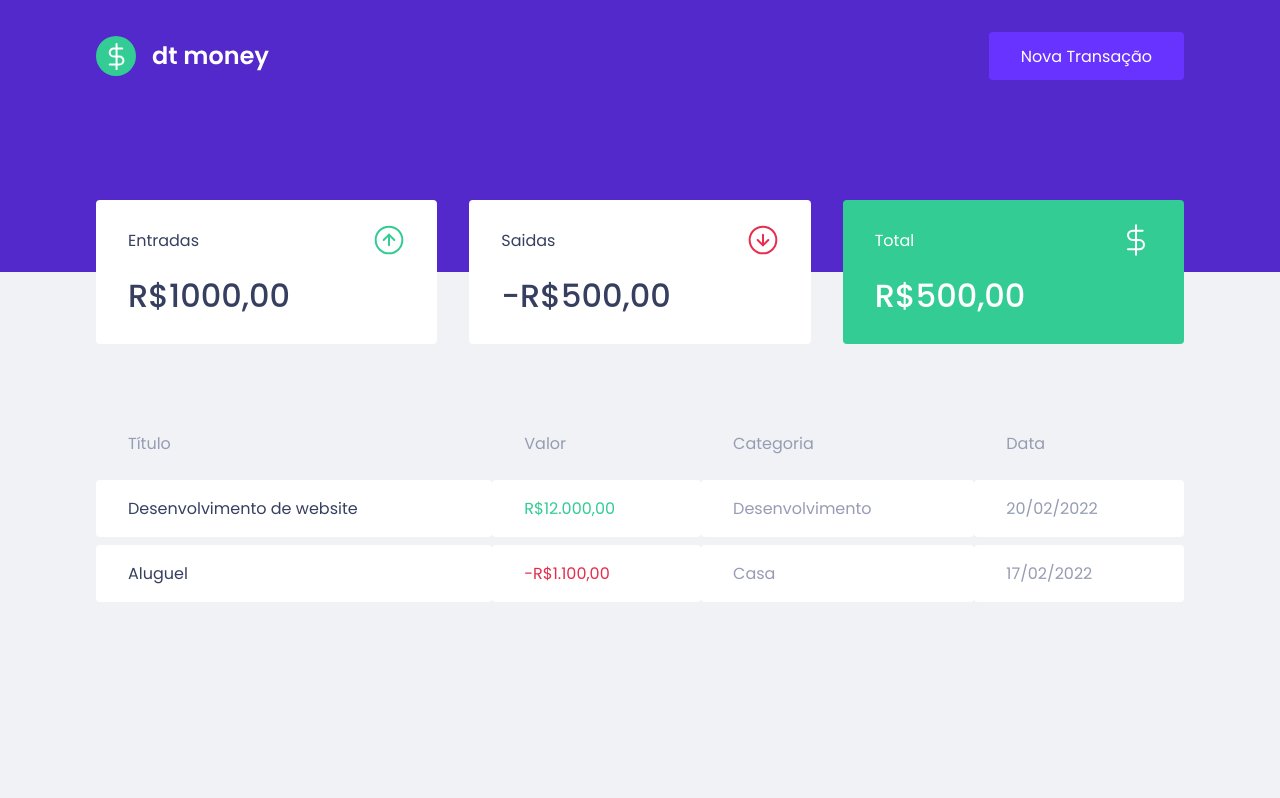
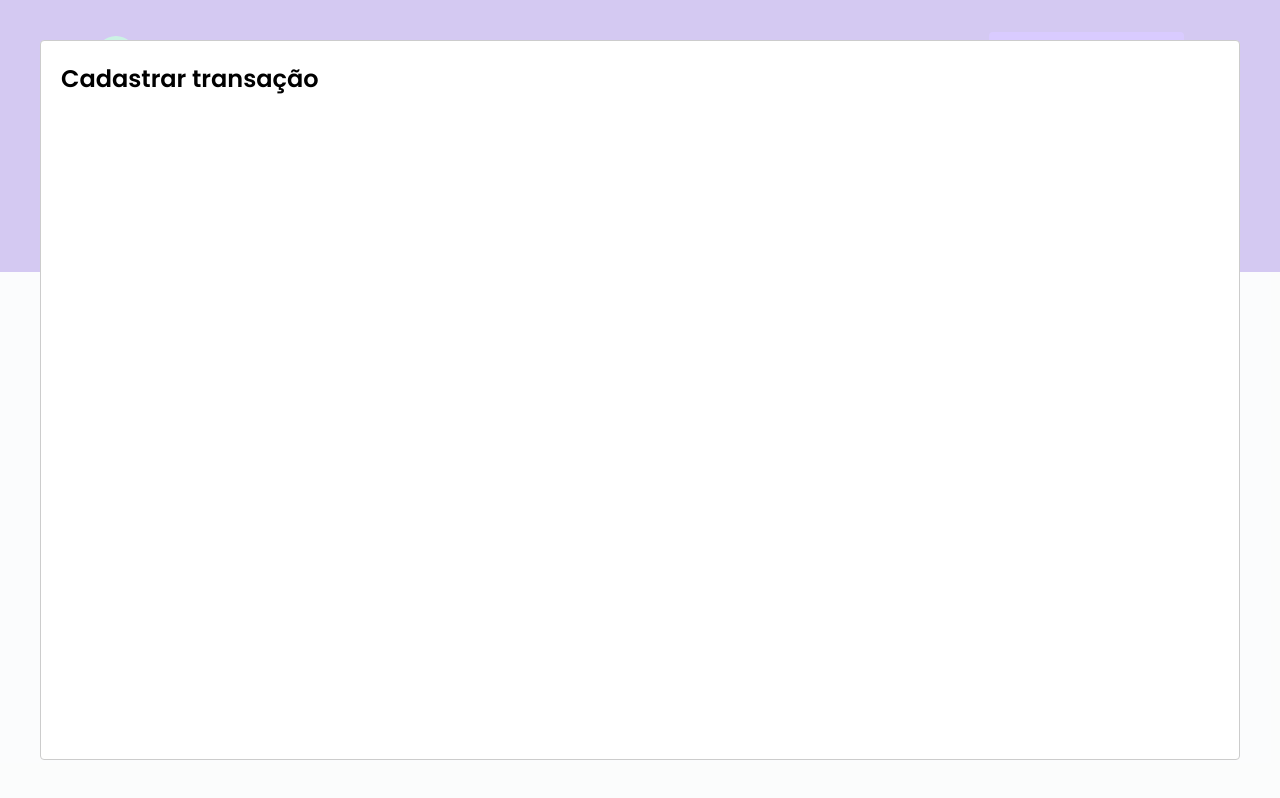
Before and after one commit to fselvino/frontend-dtmoney, a React (Create React App) app: page / in a window 1280 px wide. Both pictures are taken after a click on the button "Nova Transação". Built offline with nearby package versions, Linux system fonts and the light colour scheme; no server answers; what miragejs would draw is missing.

Commit message:
Componente NewTransactionModal

```diff
--- a/package.json
+++ b/package.json
@@ -7,6 +7,7 @@
     "miragejs": "^0.1.43",
     "react": "^18.1.0",
     "react-dom": "^18.1.0",
+    "react-modal": "^3.15.1",
     "react-scripts": "5.0.1",
     "styled-components": "^5.3.5",
     "web-vitals": "^2.1.0"
@@ -19,6 +20,7 @@
     "@types/node": "^16.7.13",
     "@types/react": "^18.0.0",
     "@types/react-dom": "^18.0.0",
+    "@types/react-modal": "^3.13.1",
     "@types/styled-components": "^5.1.25",
     "typescript": "^4.4.2"
   },
--- a/src/App.tsx
+++ b/src/App.tsx
@@ -1,12 +1,35 @@
+import { useState } from "react";
+import Modal from "react-modal";
 import { Dashboard } from "./components/Dashboard";
 import { Header } from "./components/Header";
+import { NewTransactionModal } from "./components/NewTransactionModal";
 import { GlobalStyle } from "./styles/global";
 
+//Define onde o Modal ira carregado
+Modal.setAppElement('#root')
+
 export function App() {
+
+  const [isNewTransactionModalOpen, setIsNewTransactionModalOpen] = useState(false)
+
+  function handleOpenNewTransactionModal(){
+      setIsNewTransactionModalOpen(true)
+  }
+
+  function handleCloseNewTransactionModal(){
+      setIsNewTransactionModalOpen(false)
+  }
   return (
     <>
-      <Header/>
+      <Header
+      onOpenNewTransactioModal={handleOpenNewTransactionModal}
+      />
       <Dashboard/>
+      <NewTransactionModal
+      isOpen={isNewTransactionModalOpen}
+      onRequestClose={handleCloseNewTransactionModal}
+      />
+
       <GlobalStyle />
     </>
   );
--- a/src/components/Header/index.tsx
+++ b/src/components/Header/index.tsx
@@ -1,11 +1,17 @@
+
 import logoImg from '../../assets/logo.svg'
 import { Container, Content } from './styles'
-export function Header(){
+
+interface HeaderProps {
+    onOpenNewTransactioModal: () => void
+}
+
+export function Header({onOpenNewTransactioModal}: HeaderProps){
     return (
         <Container>
             <Content>
             <img src={logoImg} alt="dt money" />
-            <button type="button">
+            <button type="button" onClick={onOpenNewTransactioModal}>
                 Nova Transação
             </button>
 
--- /dev/null
+++ b/src/components/NewTransactionModal/index.tsx
@@ -0,0 +1,19 @@
+import Modal from "react-modal";
+
+interface NewTransactionModalProps {
+    isOpen: boolean
+    onRequestClose: ()=> void
+}
+
+export function NewTransactionModal({isOpen, onRequestClose}:NewTransactionModalProps){
+
+    return(
+
+ <Modal
+        isOpen={isOpen}
+        onRequestClose={onRequestClose}
+        >
+            <h2>Cadastrar transação</h2>
+  </Modal>
+    )
+}
--- /dev/null
+++ b/src/components/NewTransactionModal/styles.ts
@@ -0,0 +1,4 @@
+
+import styled from "styled-components";
+
+export const Container =styled.div``
```
Also changed, not shown: 1 other file (tests, documents, lock files or other folders).
